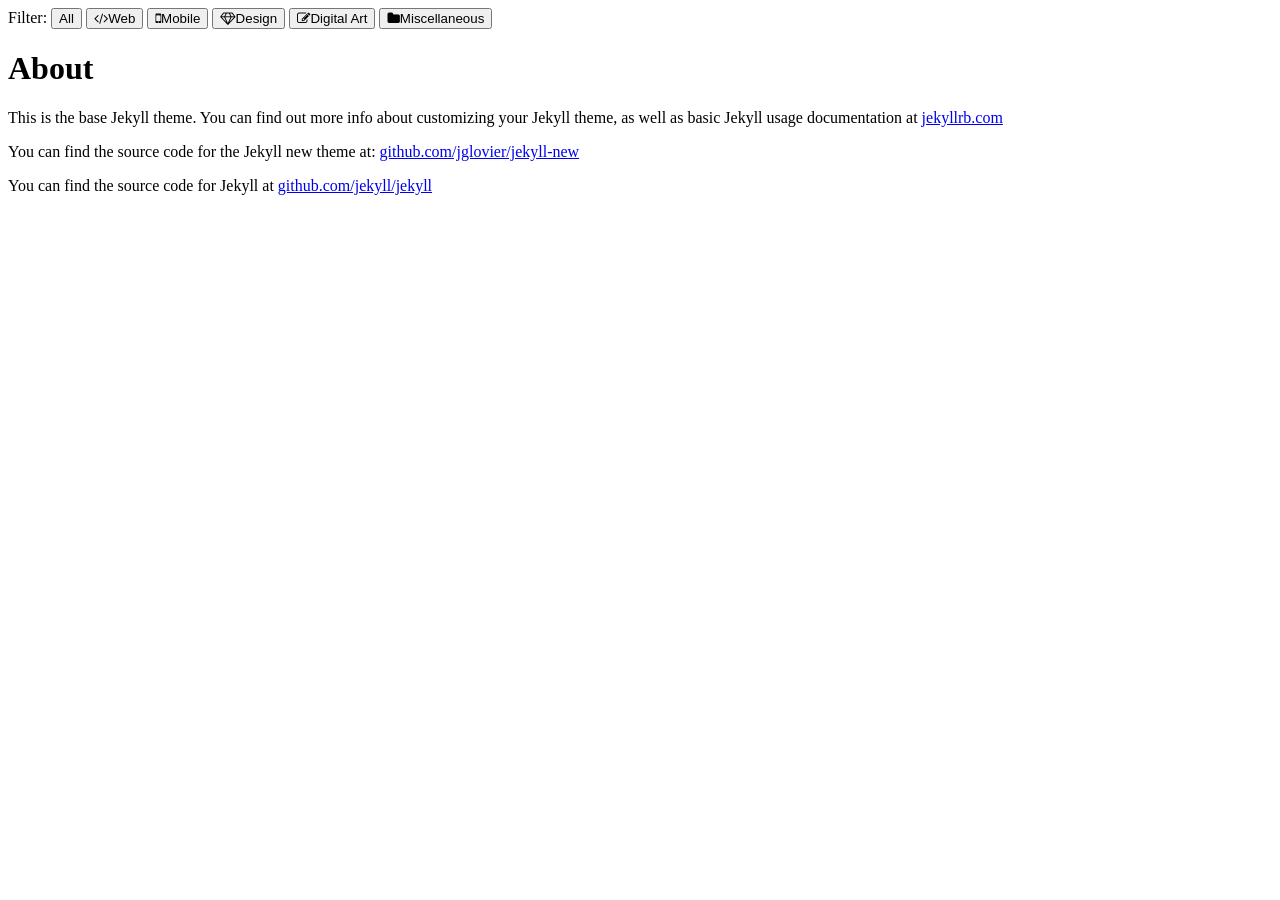
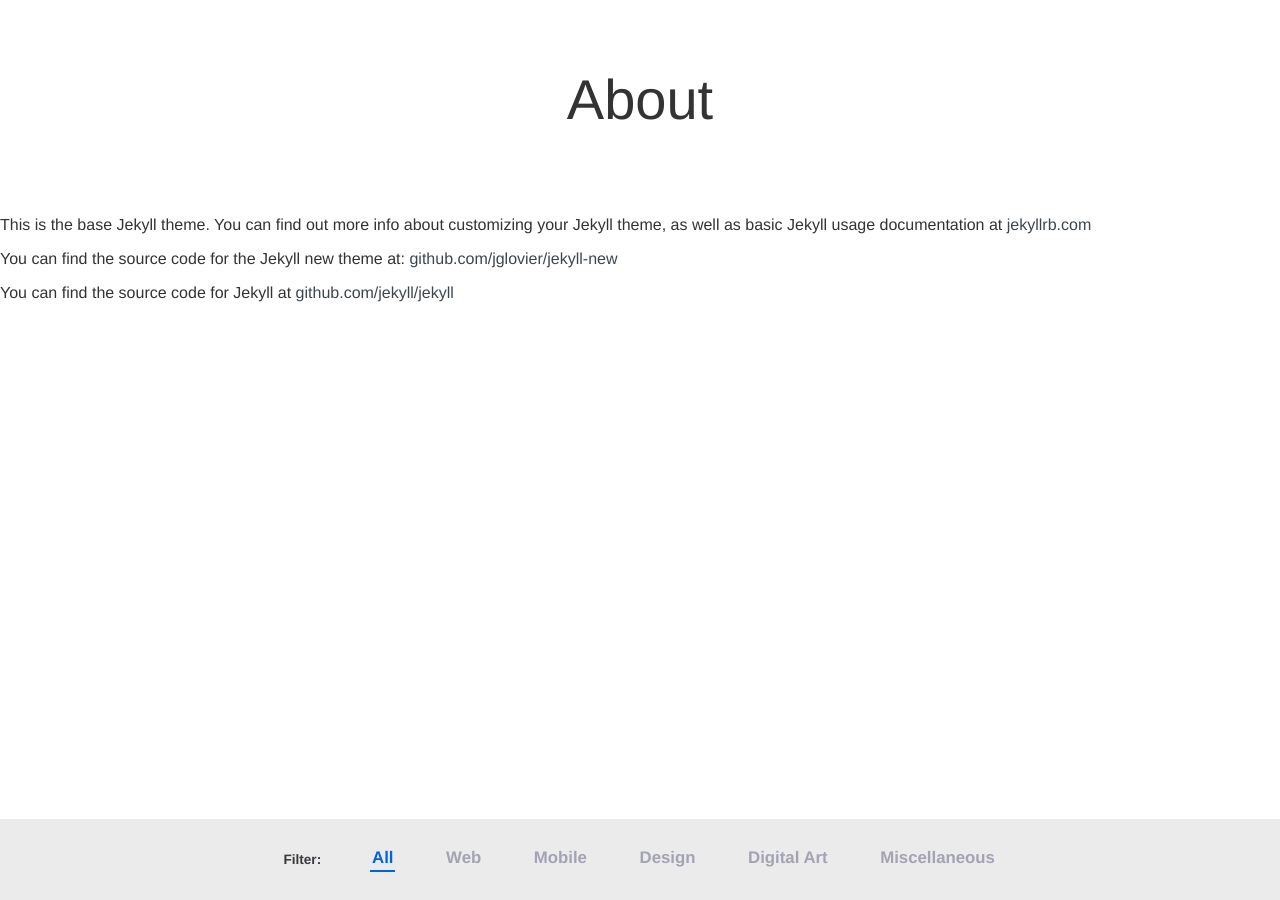
Before and after one commit to alejandrogarciasalas/portfolio-old, a Jekyll site: the page built from about.md, in a window 1280 px wide. Built offline with Jekyll 4.4.1, drawn with Linux system fonts in a browser that asks for light colours; nearby versions of some CDN libraries; some web fonts are replaced; library files that are not in the unit come from our copies.

```diff
--- a/_config.yml
+++ b/_config.yml
@@ -5,8 +5,8 @@ description: > # this means to ignore newlines until "baseurl:"
   Write an awesome description for your new site here. You can edit this
   line in _config.yml. It will appear in your document head meta (for
   Google search results) and in your feed.xml site description.
-baseurl: "portfolio" # the subpath of your site, e.g. /blog/
-url: "http://yourdomain.com" # the base hostname & protocol for your site
+baseurl: "/portfolio" # the subpath of your site, e.g. /blog/
+url: "http://alejandrogarciasalas.me" # the base hostname & protocol for your site
 twitter_username: jekyllrb
 github_username:  jekyll
 
```
